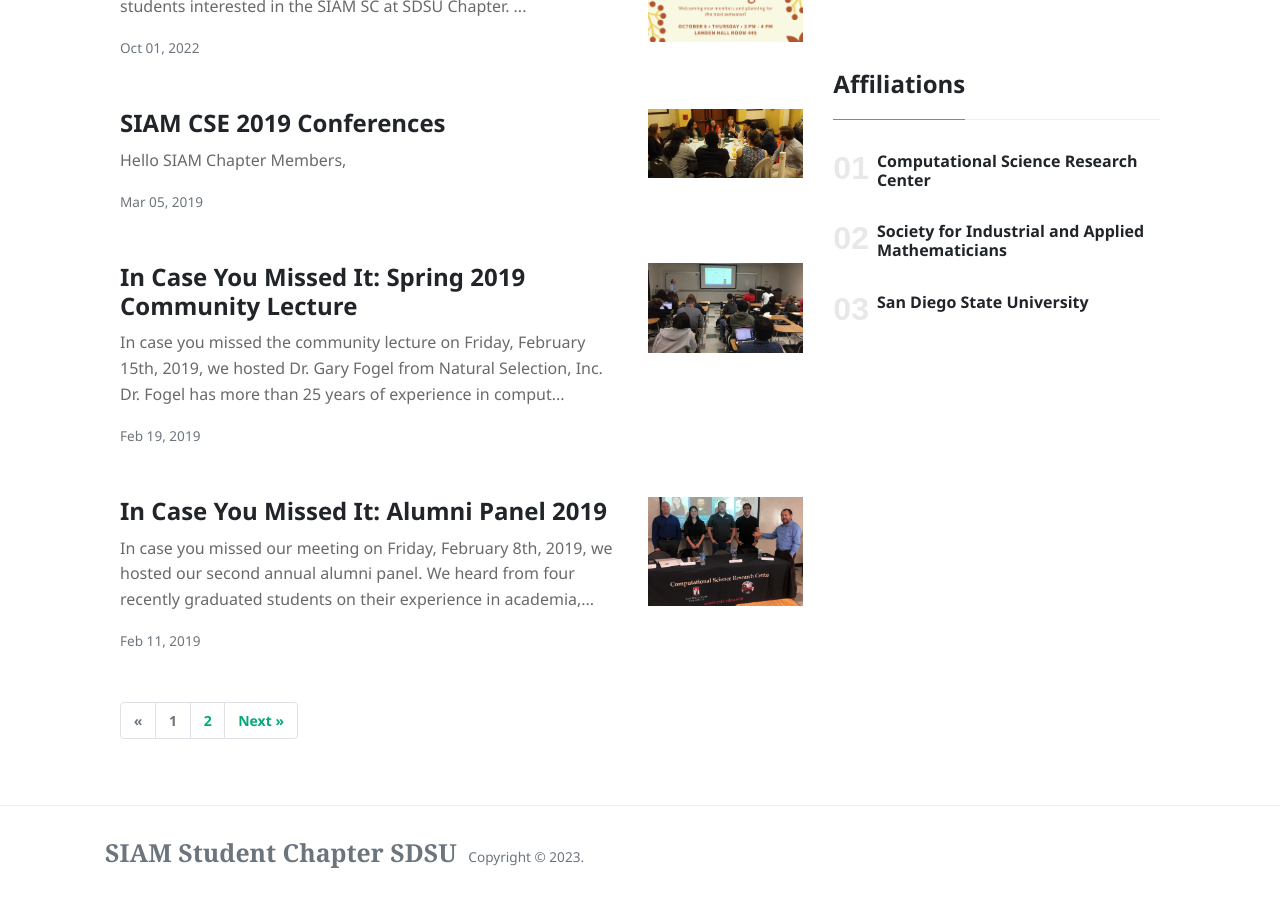
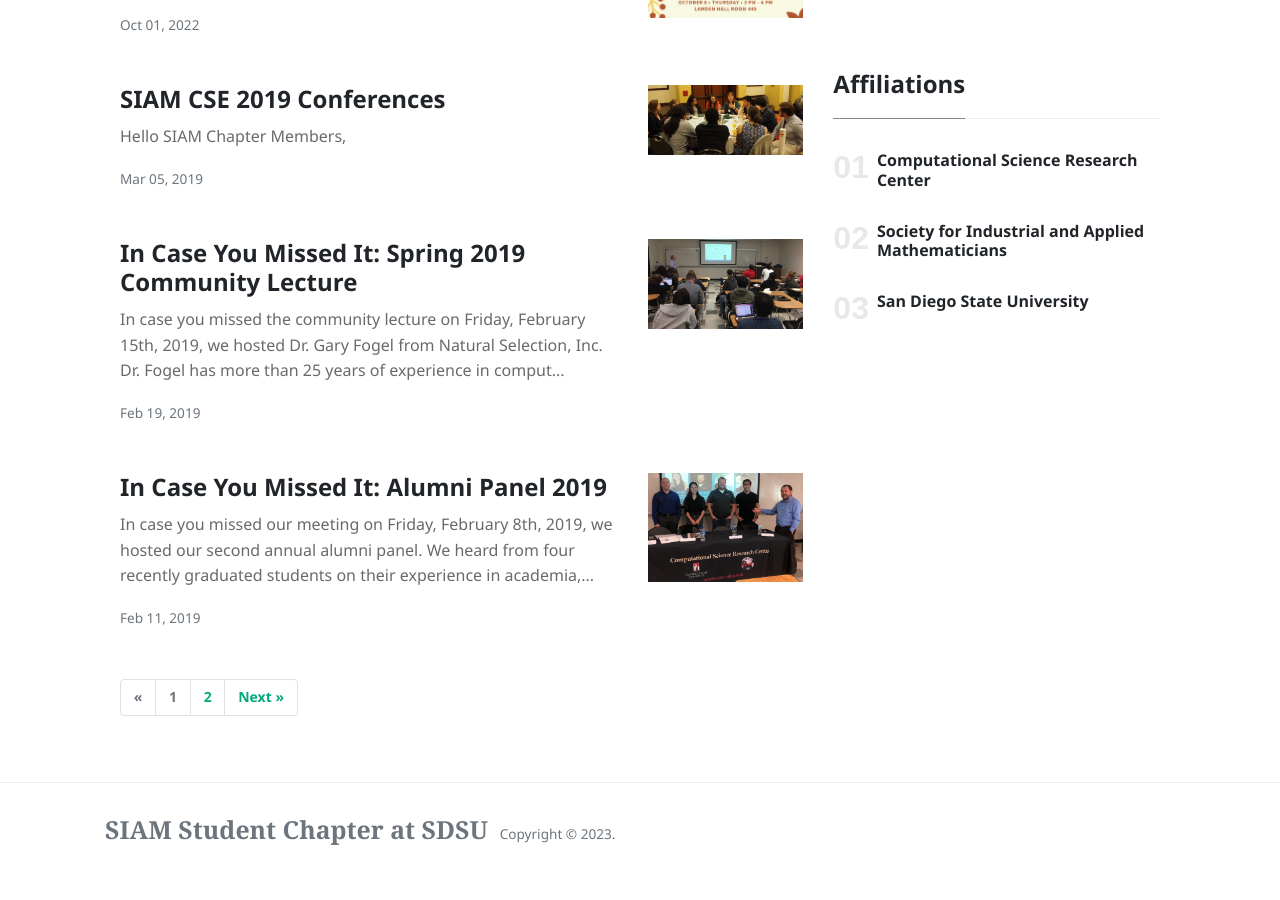
Before and after one commit to siamscsdsu/siamscsdsu.github.io, a Jekyll site: the page built from index.html, in a window 1280 px wide and 900 px high, scrolled down 2515 px. Built offline with Jekyll 4.4.1, drawn with Linux system fonts in a browser that asks for light colours; nearby versions of some CDN libraries; the list of posts is cut into pages by our own code; after the commit the page ends 3391 px from its top, so only the background shows below that; some of the changed text lies outside the part shown.

Commit message:
fix logo

```diff
--- a/_config.yml
+++ b/_config.yml
@@ -1,7 +1,7 @@
 # Site
-name: 'SIAM Student Chapter, SDSU'
+name: 'SIAM Student Chapter at SDSU'
 description: 'Society for Industrial and Applied Mathematicians Student Chapter at San Diego State University'
-logo: 'assets/images/logo.png'
+# logo: 'assets/images/logo.png'
 # favicon: 'assets/images/favicon.ico'
 # baseurl: "/"
 # baseurl: "https://siamscsdsu.github.io"
--- a/_layouts/default.html
+++ b/_layouts/default.html
@@ -70,7 +70,7 @@
         <div class="container">
         <div class="row align-items-center justify-content-between">
             <div>
-                <span class="navbar-brand mr-2 mb-0"><strong>SIAM Student Chapter SDSU</strong></span>
+                <span class="navbar-brand mr-2 mb-0"><strong>SIAM Student Chapter at SDSU</strong></span>
                 <span>Copyright © <script>document.write(new Date().getFullYear())</script>.</span>
             </div>
         </div>
```
Also changed, not shown: assets/images/SIAMSCSDSU_logo.png, assets/images/SIAMSCSDSU_logo_old.png (added), assets/images/SIAM_templogo.png (added), 2 other files.
